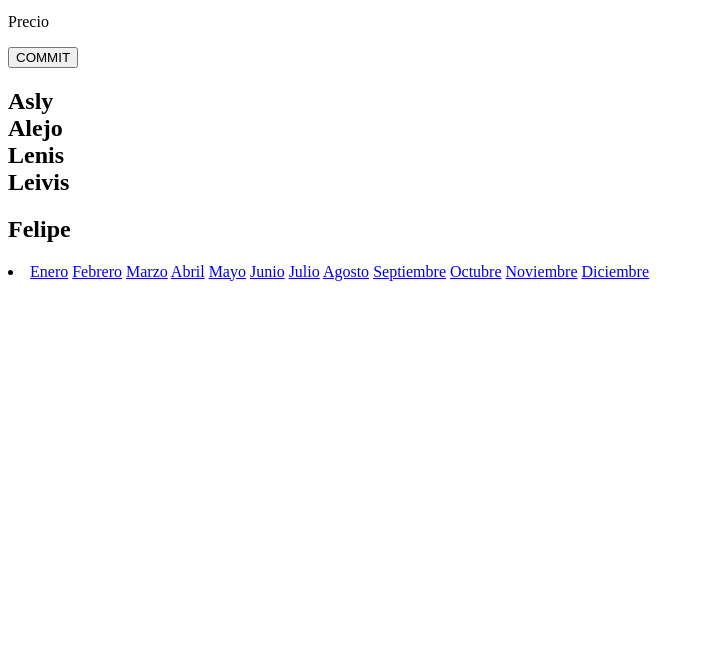
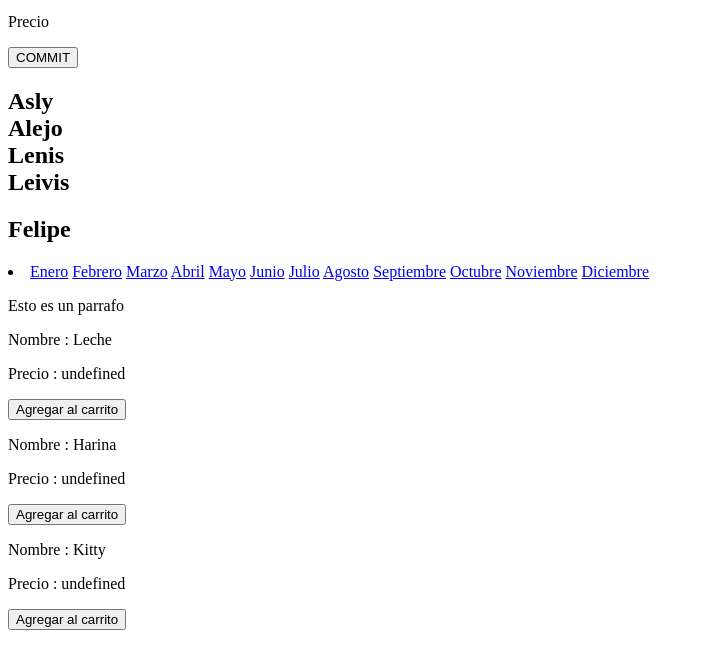
Before and after one commit to YoAlejoGH/PreEntrega2Hurtado, a plain HTML site: page index.html in a window 1280 px wide. Shown: the part 101-770 px from the top of the page, without its empty margins (0-704 px from the left). Drawn offline with Linux system fonts and the light colour scheme.

Commit message:
Practicas

```diff
--- a/index.html
+++ b/index.html
@@ -29,6 +29,9 @@
         <a href="#">Diciembre</a>
     </li>
 
+    <div id="contenedor"></div>
+
+    <div id="contenedorProductos"></div>
 
     <script src="/main.js"></script>
 </body>
--- a/main.js
+++ b/main.js
@@ -72,3 +72,28 @@ const contenedor = document.getElementById("contenedor");
 const parrafo = document.createElement("p");
 parrafo.innerText = "Esto es un parrafo";
 parrafo.className = "titulo";
+contenedor.appendChild(parrafo);
+
+//Ejm
+
+class Producto{
+    constructor (nombre,precio){
+        this.nombre = nombre;
+        this.producto = precio;
+    }
+}
+
+const leche = new Producto ("Leche", 1890);
+const harina = new Producto ("Harina", 5700);
+const gata = new Producto ("Kitty", 100000000000000000);
+const arrayProductos = [leche, harina, gata];
+
+const contenedorProductos = document.getElementById("contenedorProductos");
+
+arrayProductos.forEach(producto => {
+    const div = document.createElement("div");
+    div.innerHTML = `<p> Nombre : ${producto.nombre}</p>
+                    <p> Precio : ${producto.precio}</p>
+                    <button> Agregar al carrito </button>`;
+                    contenedorProductos.appendChild(div);
+})
```
